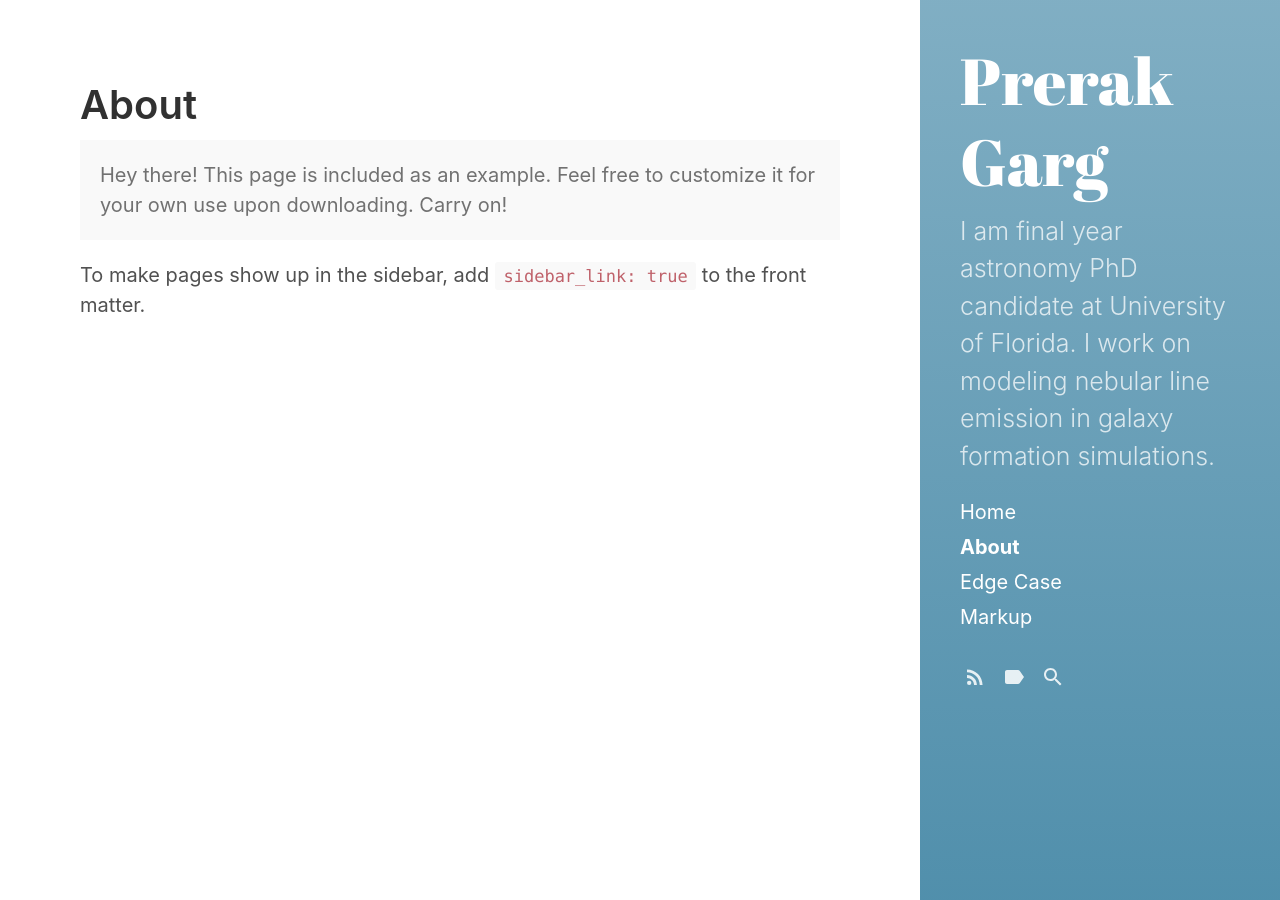
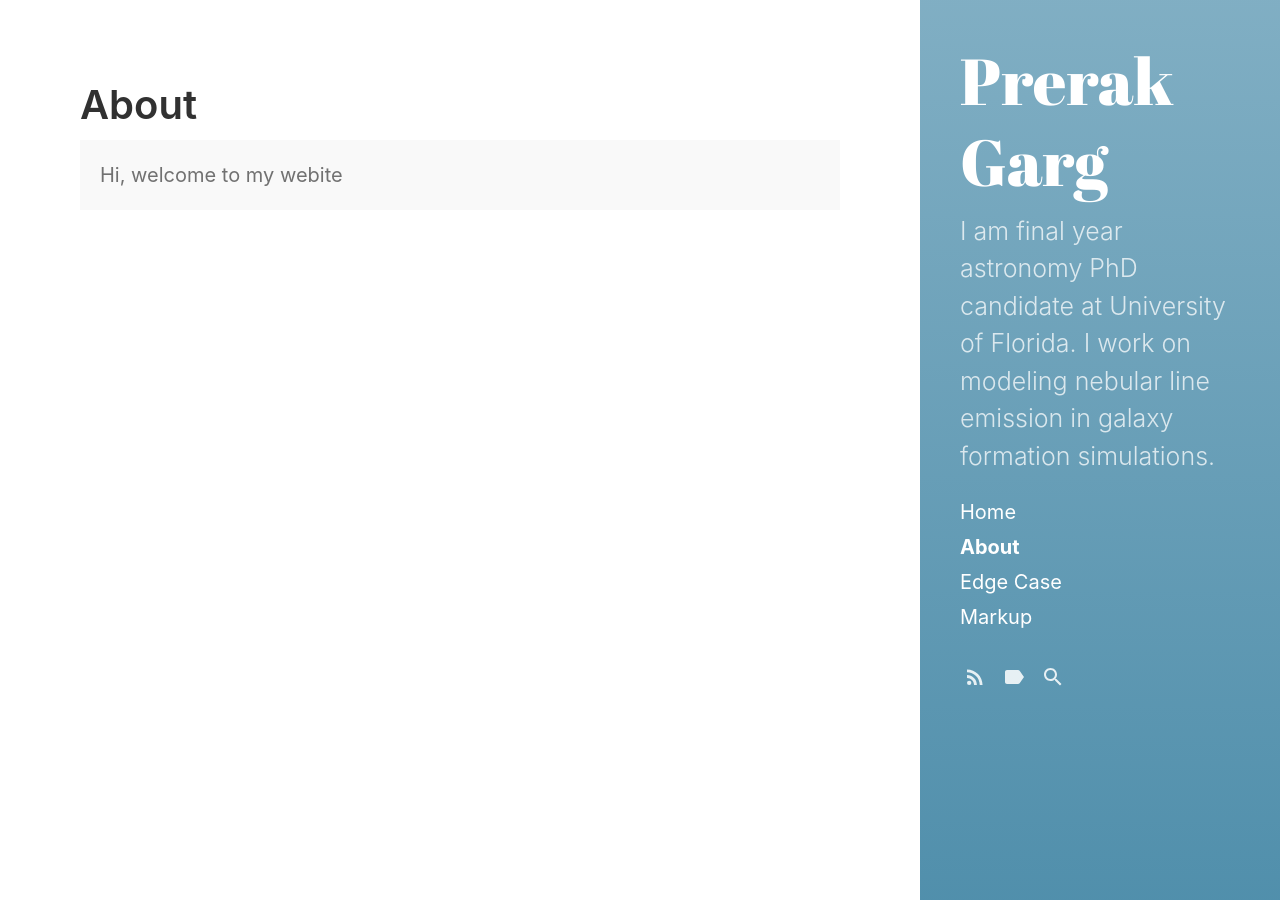
Before and after one commit to prerakgarg07/prerakgarg07.github.io, a Jekyll site: the page built from about.md, in a window 1280 px wide. Built offline with Jekyll 4.4.1, drawn with Linux system fonts in a browser that asks for light colours.

Commit message:
modified about

```diff
--- a/404.html
+++ b/404.html
@@ -6,5 +6,5 @@ permalink: 404.html
 
 <div class="page">
   <h1 class="page-title">404: Page not found</h1>
-  <p class="lead">Sorry, we've misplaced that URL or it's pointing to something that doesn't exist. <a href="{{ "/" | relative_url }}">Head back home</a> to try finding it again.</p>
+  <p class="lead">Sorry, I might have misplaced that URL or it's pointing to something that doesn't exist. <a href="{{ "/" | relative_url }}">Head back home</a> to try finding it again.</p>
 </div>
--- a/about.md
+++ b/about.md
@@ -5,9 +5,5 @@ sidebar_link: true
 ---
 
 <p class="message">
-  Hey there! This page is included as an example. Feel free to customize it
-  for your own use upon downloading. Carry on!
+ Hi, welcome to my webite
 </p>
-
-To make pages show up in the sidebar, add `sidebar_link: true` to the front
-matter.
```
